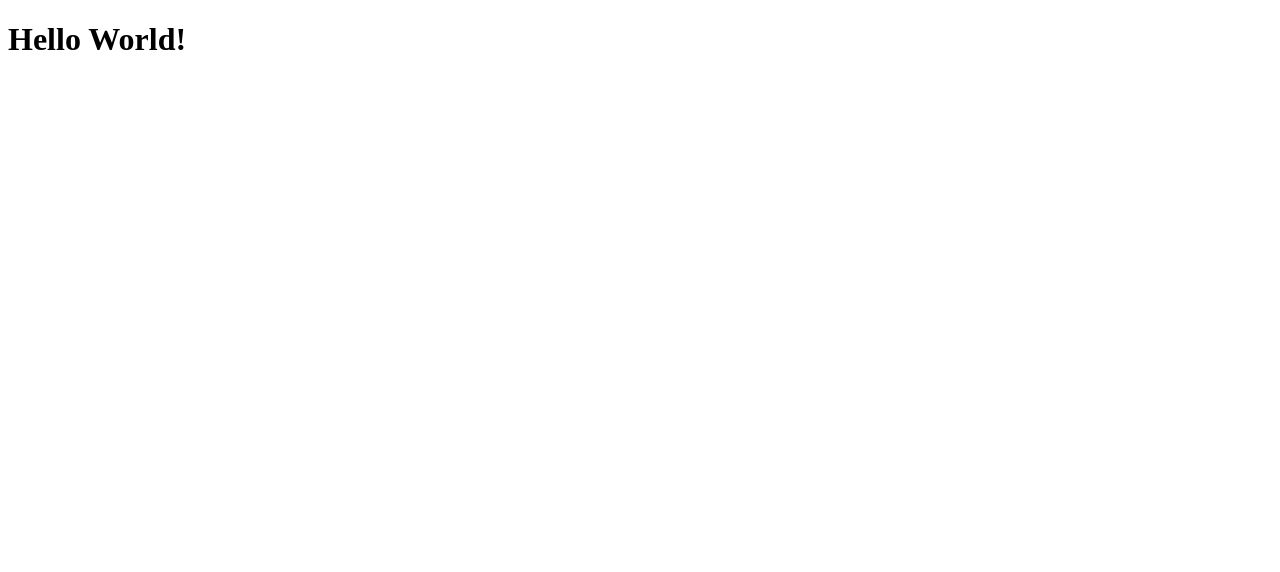
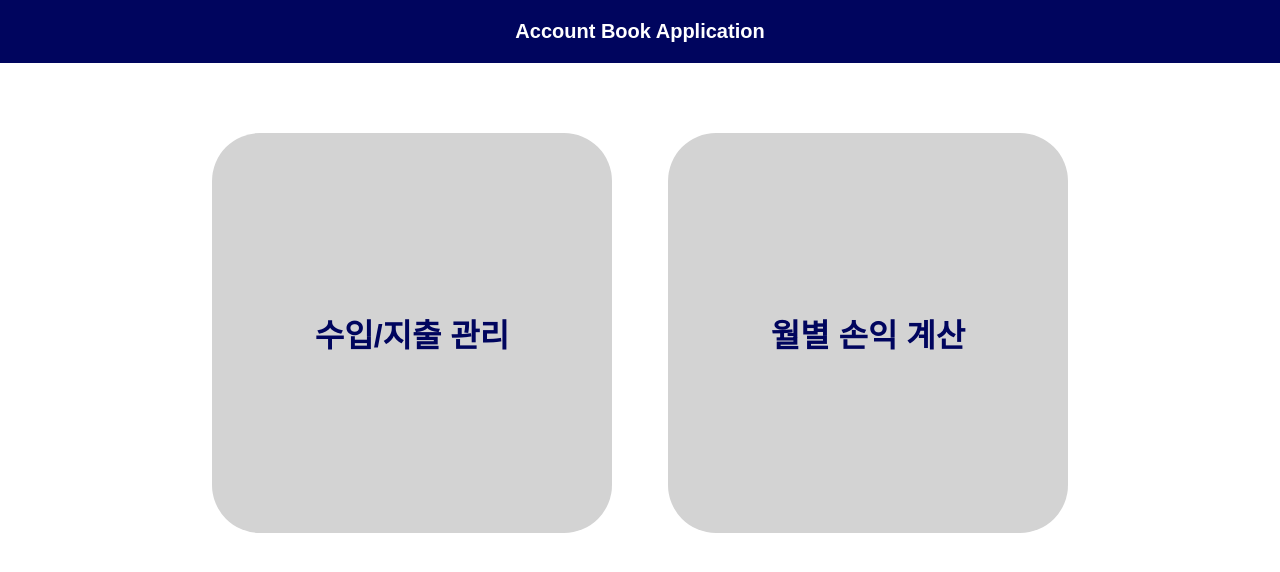
Before and after one commit to YUNDONGHWI/ecount-javascript-project, a website: page frontend/public/index.html in a window 1280 px wide. Drawn offline with Linux system fonts and the light colour scheme.

Commit message:
feat: Add main page css

```diff
--- a/frontend/public/index.html
+++ b/frontend/public/index.html
@@ -3,9 +3,25 @@
 <head>
     <meta charset="UTF-8">
     <meta name="viewport" content="width=device-width, initial-scale=1.0">
-    <title>Document</title>
+    <link rel="stylesheet" href="./style.css">
+    <title>Account Book Application</title>
 </head>
 <body>
-    <h1>Hello World!</h1>
+    <div class="navbar">
+        Account Book Application
+    </div>
+
+    <div class="button-container">
+        <a href="/account">
+            <div class="button">
+                수입/지출 관리
+            </div>
+        </a>
+        <a href="/#">
+            <div class="button">
+                월별 손익 계산
+            </div>
+        </a>
+    </div>
 </body>
 </html>
--- /dev/null
+++ b/frontend/public/style.css
@@ -0,0 +1,46 @@
+body {
+    margin: 0;
+    font-family: Arial, sans-serif;
+}
+
+.navbar {
+    background-color: #00055e;
+    color: white;
+    padding: 20px;
+    text-align: center;
+    font-size: 20px;
+    font-weight: bold;
+}
+
+.button-container {
+    display: flex;
+    justify-content: space-between;
+    margin: auto 15%;
+    margin-top: 50px;
+    padding: 20px;
+}
+
+.button {
+    display: flex;
+    justify-content: center;
+    align-items: center;
+    background-color: lightgray;
+    width: 25rem;
+    height: 25rem;
+    color: #00055e;
+    font-size: 2rem;
+    font-weight: bold;
+    border-radius: 3rem;
+    transition: all 0.3s ease;
+}
+
+.button:hover {
+    background-color: gray; /* 진한 회색 */
+    color: white; /* 글씨색 흰색 */
+    transform: scale(1.05); /* 크기 살짝 키우기 */
+    box-shadow: 0 4px 8px rgba(0, 0, 0, 0.2); /* 그림자 추가 */
+}
+
+a {
+    text-decoration-line: none;
+}
```
Also changed, not shown: frontend/public/account/account.html (+8 -4 lines).
